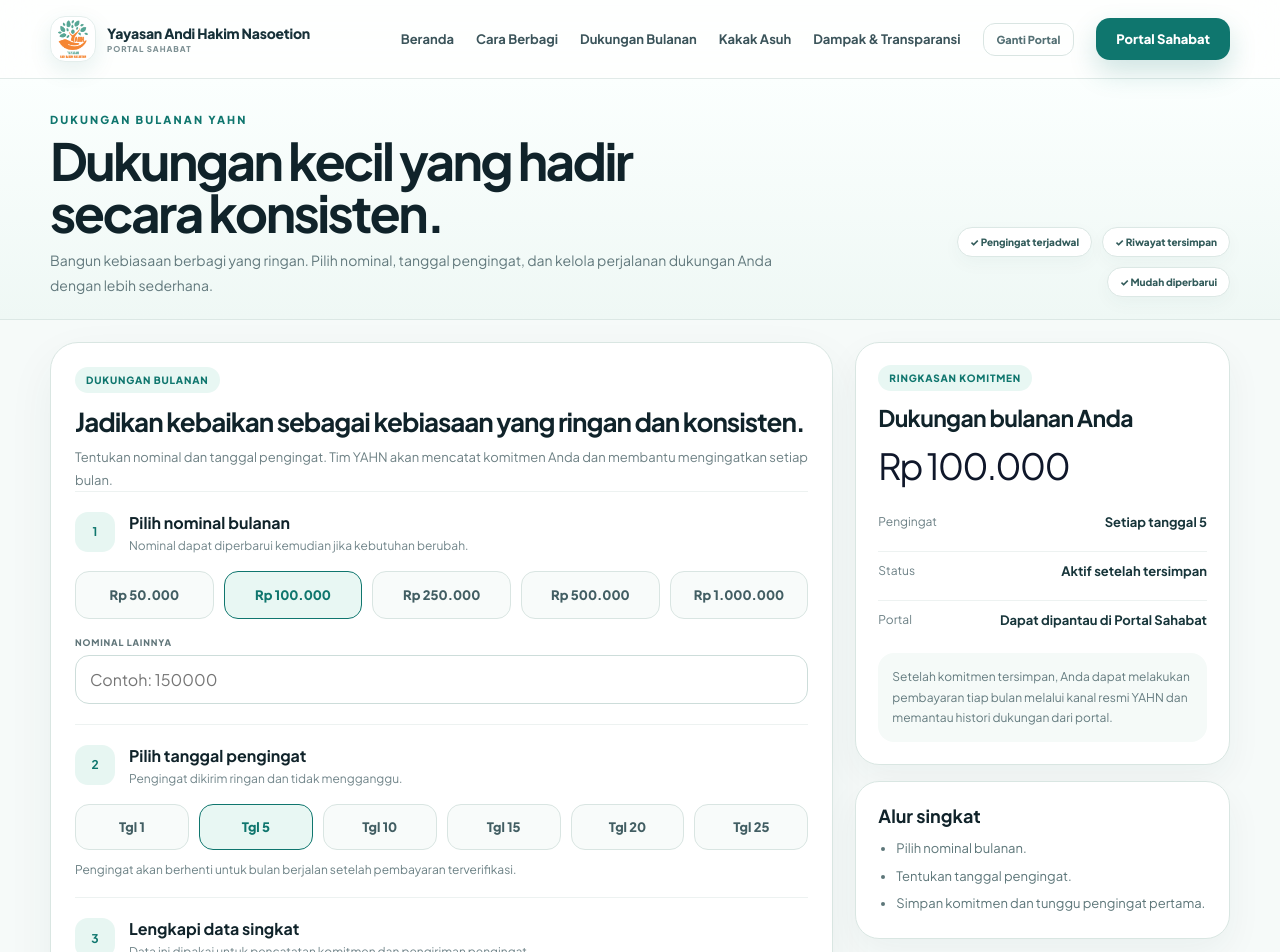
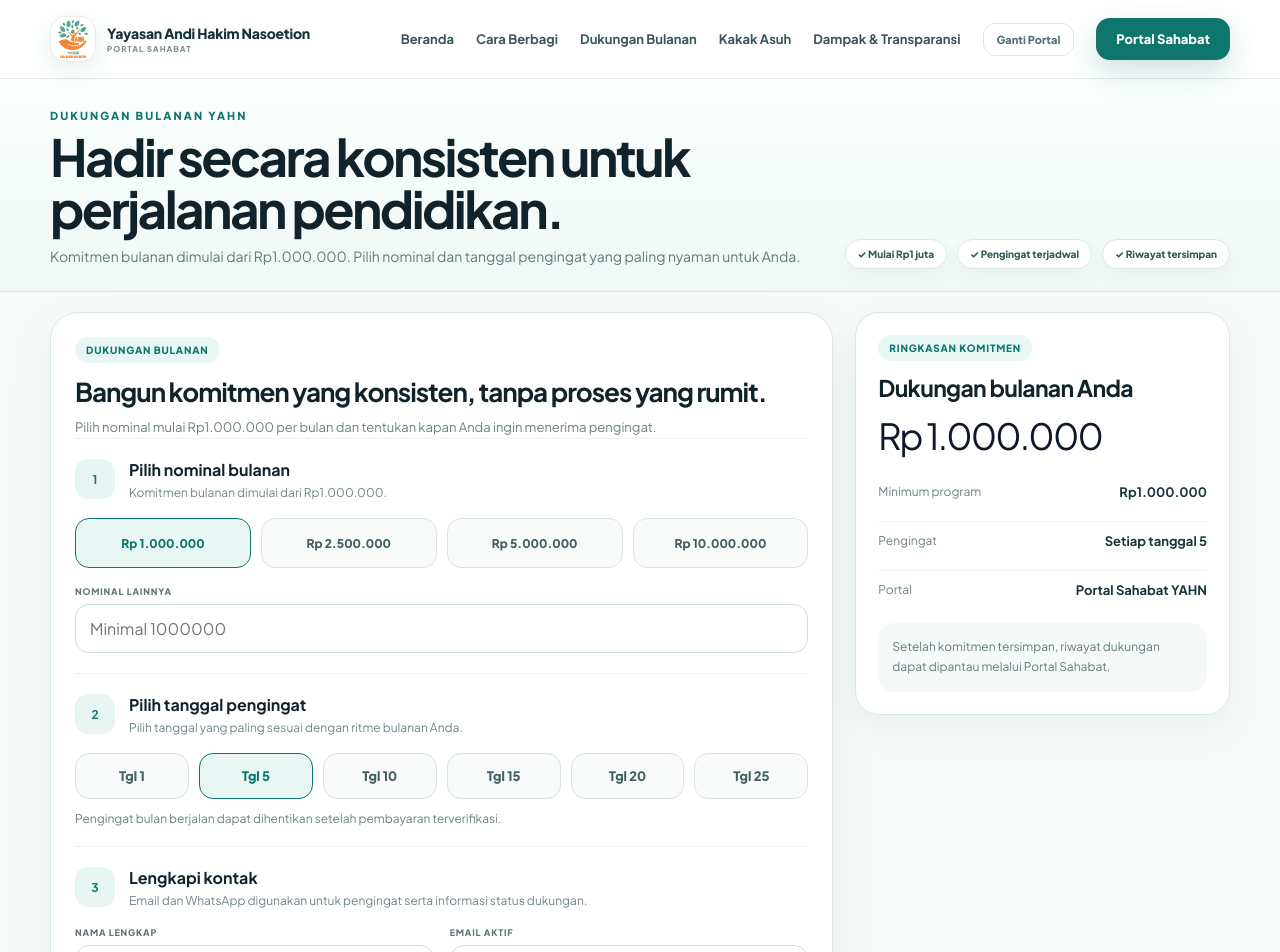
Before and after one commit to widzzone/yahn-portal, a Next.js app in the folder yahn-v2.2-admin-center/: page /donasi/bulanan in a window 1280 px wide. Shown: the top 952 px of the page. Built offline with nearby package versions, Linux system fonts and the light colour scheme.

Commit message:
Add files via upload

```diff
--- a/yahn-v2.2-admin-center/app/api/donations/route.ts
+++ b/yahn-v2.2-admin-center/app/api/donations/route.ts
@@ -25,24 +25,25 @@ export async function POST(request: Request) {
   try {
     const body = (await request.json()) as DonationBody;
     const amount = Number(body.amount);
-    const method = String(body.method || 'QRIS');
+    const name = String(body.name || '').trim();
+    const email = String(body.email || '').trim();
+    const whatsapp = String(body.whatsapp || '').trim();
 
-    if (!body.name || !body.email || !Number.isFinite(amount) || amount < 10000) {
+    if (!name || !email || !whatsapp || !Number.isFinite(amount) || amount < 10000) {
       return NextResponse.json(
-        { status: 'error', message: 'Nama, email, dan nominal minimal Rp10.000 wajib diisi.' },
+        { status: 'error', message: 'Nama, email, WhatsApp, dan nominal minimal Rp10.000 wajib diisi.' },
         { status: 400 }
       );
     }
 
     const proof = body.proof;
-    if (method === 'Transfer Bank' && !proof?.base64) {
+    if (!proof?.base64) {
       return NextResponse.json(
-        { status: 'error', message: 'Bukti pembayaran wajib untuk transfer bank.' },
+        { status: 'error', message: 'Bukti pembayaran wajib dilampirkan untuk proses verifikasi.' },
         { status: 400 }
       );
     }
 
-    if (proof?.base64) {
     const size = Number(proof.size || 0);
     const mimeType = String(proof.mimeType || '');
     if (!ALLOWED_PROOF_TYPES.includes(mimeType)) {
@@ -57,7 +58,6 @@ export async function POST(request: Request) {
         { status: 400 }
       );
     }
-    }
 
     const data = await callDonorBackend('submitDonation', { ...body, amount });
     return NextResponse.json(data);
--- a/yahn-v2.2-admin-center/app/api/recurring/route.ts
+++ b/yahn-v2.2-admin-center/app/api/recurring/route.ts
@@ -1,5 +1,23 @@
 import { callDonorBackend } from '@/lib/backend';
-export async function POST(req:Request){
-  try{const body=await req.json();const data=await callDonorBackend('registerRecurringDonor',body);return Response.json(data)}
-  catch(e){return Response.json({status:'error',message:e instanceof Error?e.message:'Gagal menyimpan komitmen bulanan.'},{status:400})}
+
+const MIN_MONTHLY = 1_000_000;
+
+export async function POST(req: Request) {
+  try {
+    const body = await req.json();
+    const amount = Number(body.amount || 0);
+    const name = String(body.name || '').trim();
+    const email = String(body.email || '').trim();
+    const whatsapp = String(body.whatsapp || '').trim();
+    if (!name || !email || !whatsapp) {
+      return Response.json({ status: 'error', message: 'Nama, email, dan WhatsApp wajib diisi.' }, { status: 400 });
+    }
+    if (!Number.isFinite(amount) || amount < MIN_MONTHLY) {
+      return Response.json({ status: 'error', message: 'Komitmen bulanan dimulai dari Rp1.000.000.' }, { status: 400 });
+    }
+    const data = await callDonorBackend('registerRecurringDonor', { ...body, amount });
+    return Response.json(data);
+  } catch (e) {
+    return Response.json({ status: 'error', message: e instanceof Error ? e.message : 'Gagal menyimpan komitmen bulanan.' }, { status: 400 });
+  }
 }
--- a/yahn-v2.2-admin-center/app/beasiswa/dashboard/ScholarshipDashboardClient.tsx
+++ b/yahn-v2.2-admin-center/app/beasiswa/dashboard/ScholarshipDashboardClient.tsx
@@ -13,14 +13,12 @@ function fmtDate(v:string){if(!v)return'-';const d=new Date(v);return Number.isN
 export default function ScholarshipDashboardClient(){
   const router=useRouter();
   const[data,setData]=useState<Data|null>(null);const[error,setError]=useState('');const[confirming,setConfirming]=useState(false);
-  async function load(){try{const r=await fetch('/api/scholarship/me',{cache:'no-store'});const d=await r.json();if(r.status===401){router.replace('/beasiswa/portal');return;}if(!r.ok)throw new Error(d.message);setData(d)}catch(e){setError(e instanceof Error?e.message:'Gagal memuat dashboard.')}}
+  async function load(){try{const r=await fetch('/api/scholarship/me',{cache:'no-store'});const d=await r.json();if(r.status===401){router.replace('/beasiswa/portal');return;}if(!r.ok)throw new Error(d.message);if(String(d?.user?.role||'').toLowerCase()==='admin'){router.replace('/admin');return;}setData(d)}catch(e){setError(e instanceof Error?e.message:'Gagal memuat dashboard.')}}
   useEffect(()=>{load()},[router]);
   async function logout(){await fetch('/api/scholarship/me',{method:'DELETE'});router.push('/beasiswa');router.refresh()}
   async function confirmAttendance(){setConfirming(true);setError('');try{const r=await fetch('/api/scholarship/attendance',{method:'POST'});const d=await r.json();if(!r.ok)throw new Error(d.message);await load()}catch(e){setError(e instanceof Error?e.message:'Konfirmasi gagal.')}finally{setConfirming(false)}}
   if(error)return <div className="container section"><div className="empty-state"><h2>Portal belum dapat dimuat</h2><p>{error}</p></div></div>;
   if(!data)return <div className="container section"><div className="skeleton hero-skeleton"/></div>;
-  if(data.user.role==='admin')return <div className="scholar-dashboard"><div className="container"><section className="application-callout"><div className="callout-icon">⚙</div><div><span className="pill">Akun Administrator</span><h2>Akses administrator tersedia di YAHN Admin Center.</h2><p>Kelola program beasiswa, pendaftar, wawancara, pemulihan akun, dukungan, dan Kakak Asuh dari satu pusat administrasi.</p><Link className="btn btn-white" href="/admin">Buka Admin Center →</Link></div></section></div></div>;
-
   const current=data.currentApplication||null;const latest=data.appData||null;const history=data.applications||[];const a=current||latest;const status=String(a?.status||'').toUpperCase();
   return <div className="scholar-dashboard scholarship28-dashboard"><div className="container">
     <div className="scholar-dash-head"><div><div className="eyebrow">Portal Beasiswa</div><h1>Halo, {data.user.name.split(' ')[0]} 👋</h1><p>{data.user.email}{data.account?.nim?` · ${data.account.nim}`:''}</p></div><button className="btn btn-light" onClick={logout}>Keluar</button></div>
--- a/yahn-v2.2-admin-center/app/donasi/bulanan/RecurringDonationForm.tsx
+++ b/yahn-v2.2-admin-center/app/donasi/bulanan/RecurringDonationForm.tsx
@@ -2,12 +2,14 @@
 
 import { FormEvent, useMemo, useState } from 'react';
 
-const presets = [50000, 100000, 250000, 500000, 1000000];
+const MIN_MONTHLY = 1_000_000;
+const presets = [1_000_000, 2_500_000, 5_000_000, 10_000_000];
 const fmt = (v: number) =>
   new Intl.NumberFormat('id-ID', { style: 'currency', currency: 'IDR', maximumFractionDigits: 0 }).format(v || 0);
 
-export default function RecurringDonationForm({ initialAmount = 100000, initialDay = 5 }: { initialAmount?: number; initialDay?: number }) {
-  const [amount, setAmount] = useState(initialAmount);
+export default function RecurringDonationForm({ initialAmount = MIN_MONTHLY, initialDay = 5 }: { initialAmount?: number; initialDay?: number }) {
+  const safeInitial = Math.max(MIN_MONTHLY, initialAmount || MIN_MONTHLY);
+  const [amount, setAmount] = useState(safeInitial);
   const [custom, setCustom] = useState('');
   const [day, setDay] = useState(initialDay);
   const [loading, setLoading] = useState(false);
@@ -18,11 +20,15 @@ export default function RecurringDonationForm({ initialAmount = 100000, initialD
 
   async function submit(e: FormEvent<HTMLFormElement>) {
     e.preventDefault();
-    setLoading(true);
     setMessage('');
     setSuccess(false);
+    if (finalAmount < MIN_MONTHLY) {
+      setMessage('Komitmen bulanan dimulai dari Rp1.000.000.');
+      return;
+    }
+
+    setLoading(true);
     const form = new FormData(e.currentTarget);
-
     try {
       const response = await fetch('/api/recurring', {
         method: 'POST',
@@ -41,7 +47,7 @@ export default function RecurringDonationForm({ initialAmount = 100000, initialD
       setMessage(data.message || 'Komitmen bulanan berhasil disimpan.');
       (e.currentTarget as HTMLFormElement).reset();
       setCustom('');
-      setAmount(initialAmount);
+      setAmount(safeInitial);
     } catch (error) {
       setMessage(error instanceof Error ? error.message : 'Gagal menyimpan komitmen.');
     } finally {
@@ -50,14 +56,13 @@ export default function RecurringDonationForm({ initialAmount = 100000, initialD
   }
 
   return (
-    <form className="donation24-shell recurring26-shell" onSubmit={submit}>
+    <form className="donation24-shell recurring26-shell recurring121-shell" onSubmit={submit}>
       <div className="donation24-main recurring26-main">
         <div className="donation24-intro">
           <span className="pill">Dukungan bulanan</span>
-          <h2>Jadikan kebaikan sebagai kebiasaan yang ringan dan konsisten.</h2>
+          <h2>Bangun komitmen yang konsisten, tanpa proses yang rumit.</h2>
           <p>
-            Tentukan nominal dan tanggal pengingat. Tim YAHN akan mencatat komitmen Anda dan
-            membantu mengingatkan setiap bulan.
+            Pilih nominal mulai Rp1.000.000 per bulan dan tentukan kapan Anda ingin menerima pengingat.
           </p>
         </div>
 
@@ -66,10 +71,10 @@ export default function RecurringDonationForm({ initialAmount = 100000, initialD
             <b>1</b>
             <div>
               <strong>Pilih nominal bulanan</strong>
-              <span>Nominal dapat diperbarui kemudian jika kebutuhan berubah.</span>
+              <span>Komitmen bulanan dimulai dari Rp1.000.000.</span>
             </div>
           </div>
-          <div className="amounts donation24-amounts">
+          <div className="amounts donation121-monthly-amounts">
             {presets.map((v) => (
               <button
                 type="button"
@@ -86,7 +91,16 @@ export default function RecurringDonationForm({ initialAmount = 100000, initialD
           </div>
           <div className="field donation24-custom-field">
             <label>Nominal lainnya</label>
-            <input className="input" type="number" min="10000" value={custom} onChange={(e) => setCustom(e.target.value)} placeholder="Contoh: 150000" />
+            <input
+              className="input"
+              type="number"
+              min={MIN_MONTHLY}
+              step="50000"
+              value={custom}
+              onChange={(e) => setCustom(e.target.value)}
+              placeholder="Minimal 1000000"
+            />
+            {custom && Number(custom) < MIN_MONTHLY && <small className="field-error">Minimal dukungan bulanan Rp1.000.000.</small>}
           </div>
         </section>
 
@@ -95,7 +109,7 @@ export default function RecurringDonationForm({ initialAmount = 100000, initialD
             <b>2</b>
             <div>
               <strong>Pilih tanggal pengingat</strong>
-              <span>Pengingat dikirim ringan dan tidak mengganggu.</span>
+              <span>Pilih tanggal yang paling sesuai dengan ritme bulanan Anda.</span>
             </div>
           </div>
           <div className="recurring26-days">
@@ -105,15 +119,15 @@ export default function RecurringDonationForm({ initialAmount = 100000, initialD
               </button>
             ))}
           </div>
-          <div className="recurring26-tip">Pengingat akan berhenti untuk bulan berjalan setelah pembayaran terverifikasi.</div>
+          <div className="recurring26-tip">Pengingat bulan berjalan dapat dihentikan setelah pembayaran terverifikasi.</div>
         </section>
 
         <section className="donation24-step">
           <div className="donation24-step-head">
             <b>3</b>
             <div>
-              <strong>Lengkapi data singkat</strong>
-              <span>Data ini dipakai untuk pencatatan komitmen dan pengiriman pengingat.</span>
+              <strong>Lengkapi kontak</strong>
+              <span>Email dan WhatsApp digunakan untuk pengingat serta informasi status dukungan.</span>
             </div>
           </div>
           <div className="form-row donation24-form-row">
@@ -127,13 +141,13 @@ export default function RecurringDonationForm({ initialAmount = 100000, initialD
             </div>
           </div>
           <div className="field">
-            <label>WhatsApp (opsional)</label>
-            <input className="input" name="whatsapp" placeholder="08xxxxxxxxxx" />
+            <label>WhatsApp aktif</label>
+            <input className="input" name="whatsapp" required placeholder="08xxxxxxxxxx" />
           </div>
         </section>
 
         <div className="donation24-submit-wrap">
-          <button className="btn btn-accent btn-block donation24-confirm-btn" disabled={loading || finalAmount < 10000}>
+          <button className="btn btn-accent btn-block donation24-confirm-btn" disabled={loading || finalAmount < MIN_MONTHLY}>
             {loading ? 'Menyimpan komitmen...' : 'Simpan dukungan bulanan →'}
           </button>
           {message && <div className={`notice ${success ? 'notice-ok' : 'notice-warn'}`}>{message}</div>}
@@ -148,21 +162,13 @@ export default function RecurringDonationForm({ initialAmount = 100000, initialD
           </div>
           <div className="donation24-summary-amount">{fmt(finalAmount)}</div>
           <div className="donation24-summary-list">
+            <div><span>Minimum program</span><strong>Rp1.000.000</strong></div>
             <div><span>Pengingat</span><strong>Setiap tanggal {day}</strong></div>
-            <div><span>Status</span><strong>Aktif setelah tersimpan</strong></div>
-            <div><span>Portal</span><strong>Dapat dipantau di Portal Sahabat</strong></div>
+            <div><span>Portal</span><strong>Portal Sahabat YAHN</strong></div>
           </div>
           <div className="donation24-summary-note">
-            Setelah komitmen tersimpan, Anda dapat melakukan pembayaran tiap bulan melalui kanal resmi YAHN dan memantau histori dukungan dari portal.
+            Setelah komitmen tersimpan, riwayat dukungan dapat dipantau melalui Portal Sahabat.
           </div>
-        </div>
-        <div className="donation24-help-card recurring26-how">
-          <strong>Alur singkat</strong>
-          <ul className="recurring26-steps">
-            <li>Pilih nominal bulanan.</li>
-            <li>Tentukan tanggal pengingat.</li>
-            <li>Simpan komitmen dan tunggu pengingat pertama.</li>
-          </ul>
         </div>
       </aside>
     </form>
--- a/yahn-v2.2-admin-center/app/donasi/bulanan/page.tsx
+++ b/yahn-v2.2-admin-center/app/donasi/bulanan/page.tsx
@@ -2,29 +2,31 @@ import { PortalFooter } from '@/components/PortalFooter';
 import { PortalHeader } from '@/components/PortalHeader';
 import RecurringDonationForm from './RecurringDonationForm';
 
+const MIN_MONTHLY = 1_000_000;
+
 export default async function MonthlyDonationPage({ searchParams }: { searchParams: Promise<{ amount?: string; day?: string }> }) {
   const q = await searchParams;
-  const amount = Math.max(10000, Number(q.amount || 100000) || 100000);
+  const amount = Math.max(MIN_MONTHLY, Number(q.amount || MIN_MONTHLY) || MIN_MONTHLY);
   const day = Math.max(1, Math.min(28, Number(q.day || 5) || 5));
 
   return (
     <>
       <PortalHeader mode="supporter" />
-      <main className="donation24-page recurring26-page">
-        <section className="donation24-subhero recurring26-subhero">
+      <main className="donation24-page recurring26-page recurring121-page">
+        <section className="donation24-subhero recurring26-subhero recurring121-subhero">
           <div className="container donation24-subhero-row">
             <div>
               <div className="eyebrow">Dukungan Bulanan YAHN</div>
-              <h1>Dukungan kecil yang hadir secara konsisten.</h1>
+              <h1>Hadir secara konsisten untuk perjalanan pendidikan.</h1>
               <p>
-                Bangun kebiasaan berbagi yang ringan. Pilih nominal, tanggal pengingat, dan kelola
-                perjalanan dukungan Anda dengan lebih sederhana.
+                Komitmen bulanan dimulai dari Rp1.000.000. Pilih nominal dan tanggal pengingat yang
+                paling nyaman untuk Anda.
               </p>
             </div>
             <div className="donation24-mini-trust">
+              <span>✓ Mulai Rp1 juta</span>
               <span>✓ Pengingat terjadwal</span>
               <span>✓ Riwayat tersimpan</span>
-              <span>✓ Mudah diperbarui</span>
             </div>
           </div>
         </section>
--- a/yahn-v2.2-admin-center/app/mahasiswa/page.tsx
+++ b/yahn-v2.2-admin-center/app/mahasiswa/page.tsx
@@ -31,7 +31,7 @@ export default function StudentHome() {
         <div className="container role29-cards">
           <Link href="/beasiswa" className="role29-card"><span>Program</span><h3>Beasiswa YAHN</h3><p>Lihat program aktif, persyaratan, benefit, dan timeline seleksi.</p><b>Pelajari program →</b></Link>
           <Link href="/beasiswa/portal" className="role29-card"><span>Akun</span><h3>Masuk atau Daftar</h3><p>Gunakan satu akun permanen untuk seluruh periode pendaftaran YAHN.</p><b>Buka portal →</b></Link>
-          <Link href="/beasiswa/dashboard" className="role29-card"><span>Riwayat</span><h3>Status & Pendaftaran</h3><p>Pantau aplikasi aktif dan riwayat batch sebelumnya dalam satu dashboard.</p><b>Lihat dashboard →</b></Link>
+          <Link href="/beasiswa/portal" className="role29-card"><span>Dashboard</span><h3>Dashboard Mahasiswa</h3><p>Setelah masuk, status aplikasi, jadwal wawancara, hasil seleksi, dan riwayat batch tersedia di dashboard pribadi.</p><b>Masuk ke dashboard →</b></Link>
         </div>
       </section>
     </main>
--- a/yahn-v2.2-admin-center/components/PortalFooter.tsx
+++ b/yahn-v2.2-admin-center/components/PortalFooter.tsx
@@ -23,8 +23,8 @@ export function PortalFooter({ mode }: { mode: PortalMode }) {
           <strong>{student ? 'Mahasiswa' : 'Sahabat YAHN'}</strong>
           {student ? <>
             <Link href="/beasiswa">Program Beasiswa</Link>
+            <Link href="/beasiswa#informasi-pendaftaran">Panduan</Link>
             <Link href="/beasiswa/portal">Masuk / Daftar</Link>
-            <Link href="/beasiswa/dashboard">Riwayat & Status</Link>
           </> : <>
             <Link href="/sahabat#cara-berbagi">Cara Berbagi</Link>
             <Link href="/donasi/bulanan">Dukungan Bulanan</Link>
--- a/yahn-v2.2-admin-center/components/PortalHeader.tsx
+++ b/yahn-v2.2-admin-center/components/PortalHeader.tsx
@@ -1,15 +1,16 @@
 'use client';
 
 import Link from 'next/link';
-import { useState } from 'react';
+import { useEffect, useState } from 'react';
 
 type PortalMode = 'student' | 'supporter';
 
-const studentLinks = [
+type StudentSession = 'guest' | 'student' | 'admin';
+
+const studentPublicLinks = [
   { href: '/mahasiswa', label: 'Beranda' },
   { href: '/beasiswa', label: 'Program Beasiswa' },
-  { href: '/beasiswa/portal', label: 'Masuk / Daftar' },
-  { href: '/beasiswa/dashboard', label: 'Riwayat & Status' },
+  { href: '/beasiswa#informasi-pendaftaran', label: 'Panduan' },
 ];
 
 const supporterLinks = [
@@ -22,11 +23,31 @@ const supporterLinks = [
 
 export function PortalHeader({ mode }: { mode: PortalMode }) {
   const [open, setOpen] = useState(false);
-  const links = mode === 'student' ? studentLinks : supporterLinks;
+  const [studentSession, setStudentSession] = useState<StudentSession>('guest');
+
+  useEffect(() => {
+    if (mode !== 'student') return;
+    let active = true;
+    fetch('/api/scholarship/me', { cache: 'no-store' })
+      .then(async (response) => {
+        if (!active || !response.ok) return;
+        const data = await response.json();
+        if (!active) return;
+        setStudentSession(String(data?.user?.role || '').toLowerCase() === 'admin' ? 'admin' : 'student');
+      })
+      .catch(() => {});
+    return () => { active = false; };
+  }, [mode]);
+
+  const links = mode === 'student' ? studentPublicLinks : supporterLinks;
   const homeHref = mode === 'student' ? '/mahasiswa' : '/sahabat';
   const badge = mode === 'student' ? 'Portal Mahasiswa' : 'Portal Sahabat';
   const action = mode === 'student'
-    ? { href: '/beasiswa/portal', label: 'Masuk Mahasiswa' }
+    ? studentSession === 'admin'
+      ? { href: '/admin', label: 'Admin Center' }
+      : studentSession === 'student'
+        ? { href: '/beasiswa/dashboard', label: 'Dashboard Saya' }
+        : { href: '/beasiswa/portal', label: 'Masuk / Daftar' }
     : { href: '/donatur/masuk', label: 'Portal Sahabat' };
 
   return (
--- a/yahn-v2.2-admin-center/components/SupportJourney.tsx
+++ b/yahn-v2.2-admin-center/components/SupportJourney.tsx
@@ -19,7 +19,7 @@ const options = [
     title: 'Hadir Setiap Bulan',
     subtitle: 'Jadikan kepedulian sebagai kebiasaan kecil yang terus memberi dampak.',
     bestFor: 'Cocok untuk Anda yang ingin hadir secara konsisten.',
-    points: ['Nominal fleksibel', 'Pilih tanggal pengingat', 'Riwayat dukungan tersimpan'],
+    points: ['Mulai Rp1.000.000 / bulan', 'Pilih tanggal pengingat', 'Riwayat dukungan tersimpan'],
     href: '/donasi/bulanan',
     cta: 'Mulai dukungan bulanan',
   },
--- a/yahn-v2.2-admin-center/package.json
+++ b/yahn-v2.2-admin-center/package.json
@@ -1,6 +1,6 @@
 {
   "name": "yahn-unified-portal",
-  "version": "2.12.0",
+  "version": "2.12.1",
   "private": true,
   "scripts": {
     "dev": "next dev",
```
Also changed, not shown: yahn-v2.2-admin-center/app/donasi/sekarang/DonationForm.tsx (+14 -9 lines), yahn-v2.2-admin-center/app/globals.css, 1 other file (tests, documents, lock files or other folders). Lines whose indentation alone changed are shown as unchanged.
